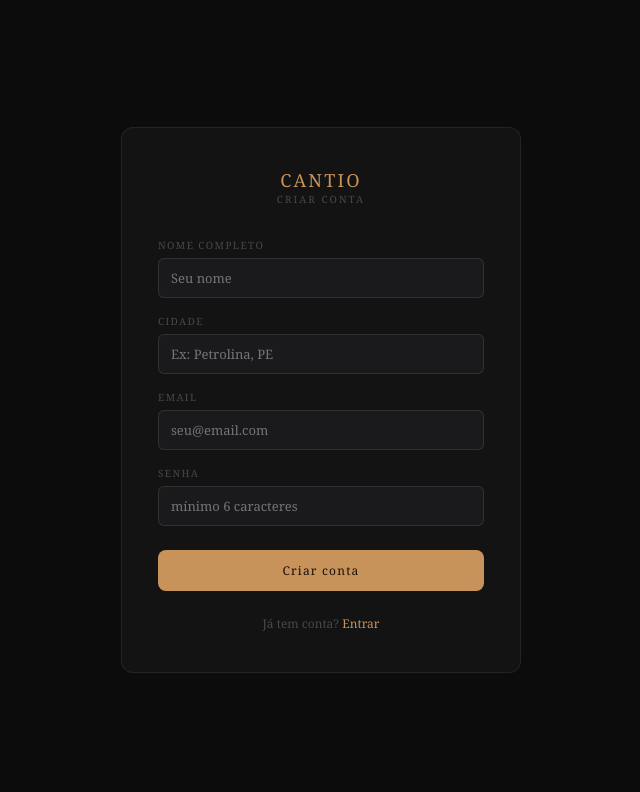
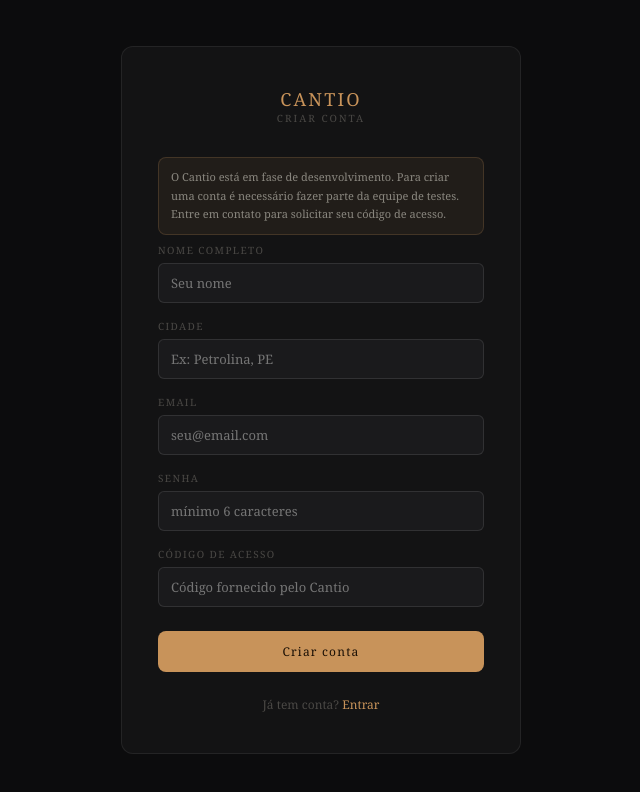
Before and after one commit to kelvinfff/cantio, a React (Vite) app: page /register in a window 1280 px wide. Shown: the top 792 px of the page, without its empty margins (319-959 px from the left). Built offline with nearby package versions, Linux system fonts and the light colour scheme.

Commit message:
add access code to register

```diff
--- a/src/pages/Register.jsx
+++ b/src/pages/Register.jsx
@@ -7,14 +7,23 @@ export default function Register() {
   const [city, setCity] = useState("");
   const [email, setEmail] = useState("");
   const [password, setPassword] = useState("");
+  const [accessCode, setAccessCode] = useState("");
   const [error, setError] = useState(null);
   const [loading, setLoading] = useState(false);
   const navigate = useNavigate();
+
+  const VALID_CODE = "rappergangsta";
 
   const handleRegister = async (e) => {
     e.preventDefault();
     setLoading(true);
     setError(null);
+
+    if (accessCode !== VALID_CODE) {
+      setError("Código de acesso inválido.");
+      setLoading(false);
+      return;
+    }
 
     const { data, error } = await supabase.auth.signUp({ email, password });
 
@@ -43,6 +52,9 @@ export default function Register() {
       <div style={s.card}>
         <div style={s.logo}>CANTIO</div>
         <div style={s.logoSub}>CRIAR CONTA</div>
+        <div style={s.devNotice}>
+        O Cantio está em fase de desenvolvimento. Para criar uma conta é necessário fazer parte da equipe de testes. Entre em contato para solicitar seu código de acesso.
+        </div>
         <form onSubmit={handleRegister} style={s.form}>
           <div style={s.field}>
             <div style={s.label}>NOME COMPLETO</div>
@@ -85,6 +97,17 @@ export default function Register() {
               value={password}
               onChange={(e) => setPassword(e.target.value)}
               placeholder="mínimo 6 caracteres"
+              required
+            />
+          </div>
+          <div style={s.field}>
+            <div style={s.label}>CÓDIGO DE ACESSO</div>
+            <input
+              style={s.input}
+              type="text"
+              value={accessCode}
+              onChange={(e) => setAccessCode(e.target.value)}
+              placeholder="Código fornecido pelo Cantio"
               required
             />
           </div>
@@ -186,4 +209,14 @@ const s = {
     color: "#c8935a",
     textDecoration: "none",
   },
+  devNotice: {
+  fontSize: 11,
+  color: "#8a877f",
+  background: "rgba(200,147,90,0.08)",
+  border: "0.5px solid rgba(200,147,90,0.2)",
+  borderRadius: 8,
+  padding: "10px 12px",
+  lineHeight: 1.7,
+  marginBottom: 8,
+  },
 };
```
